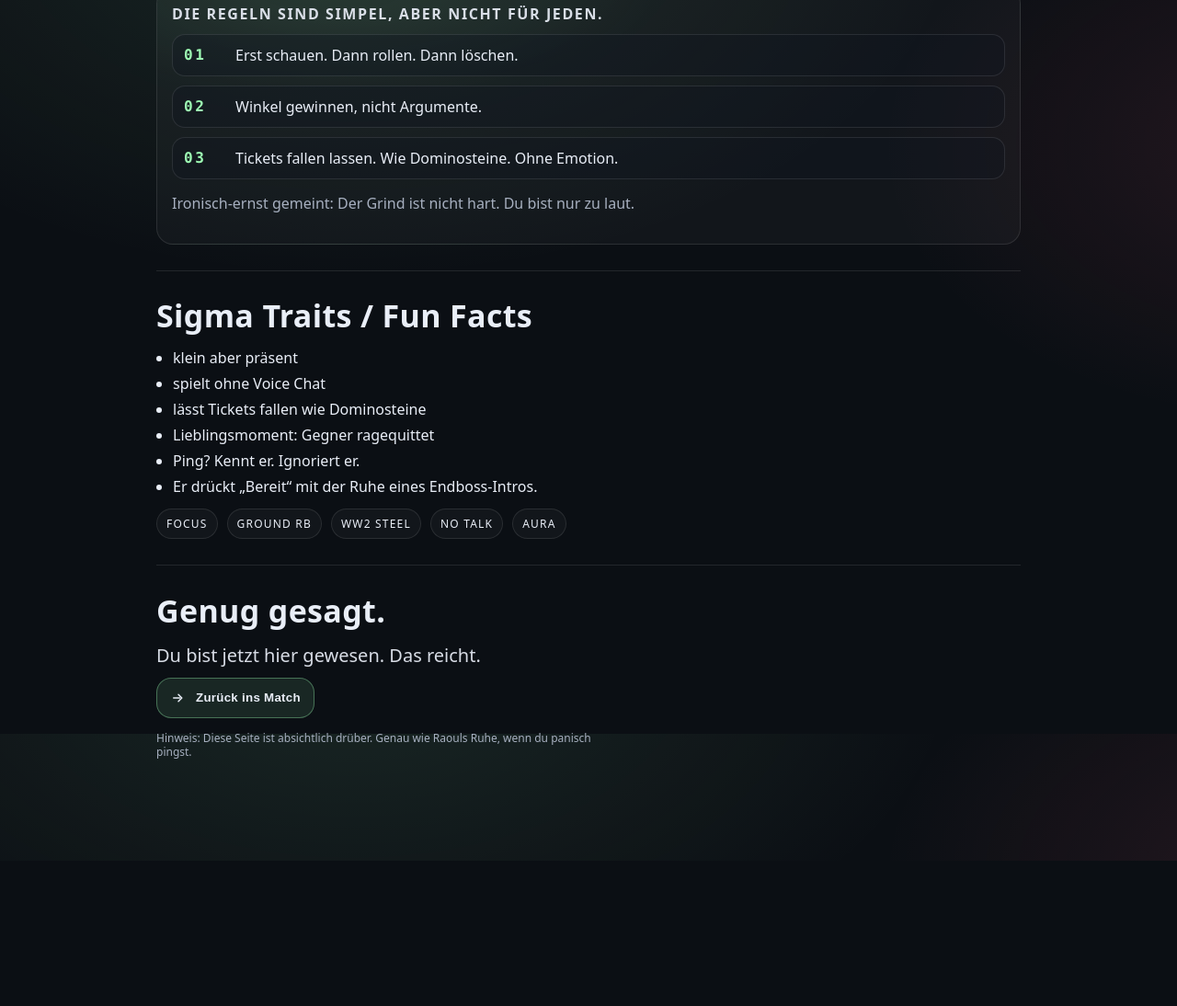
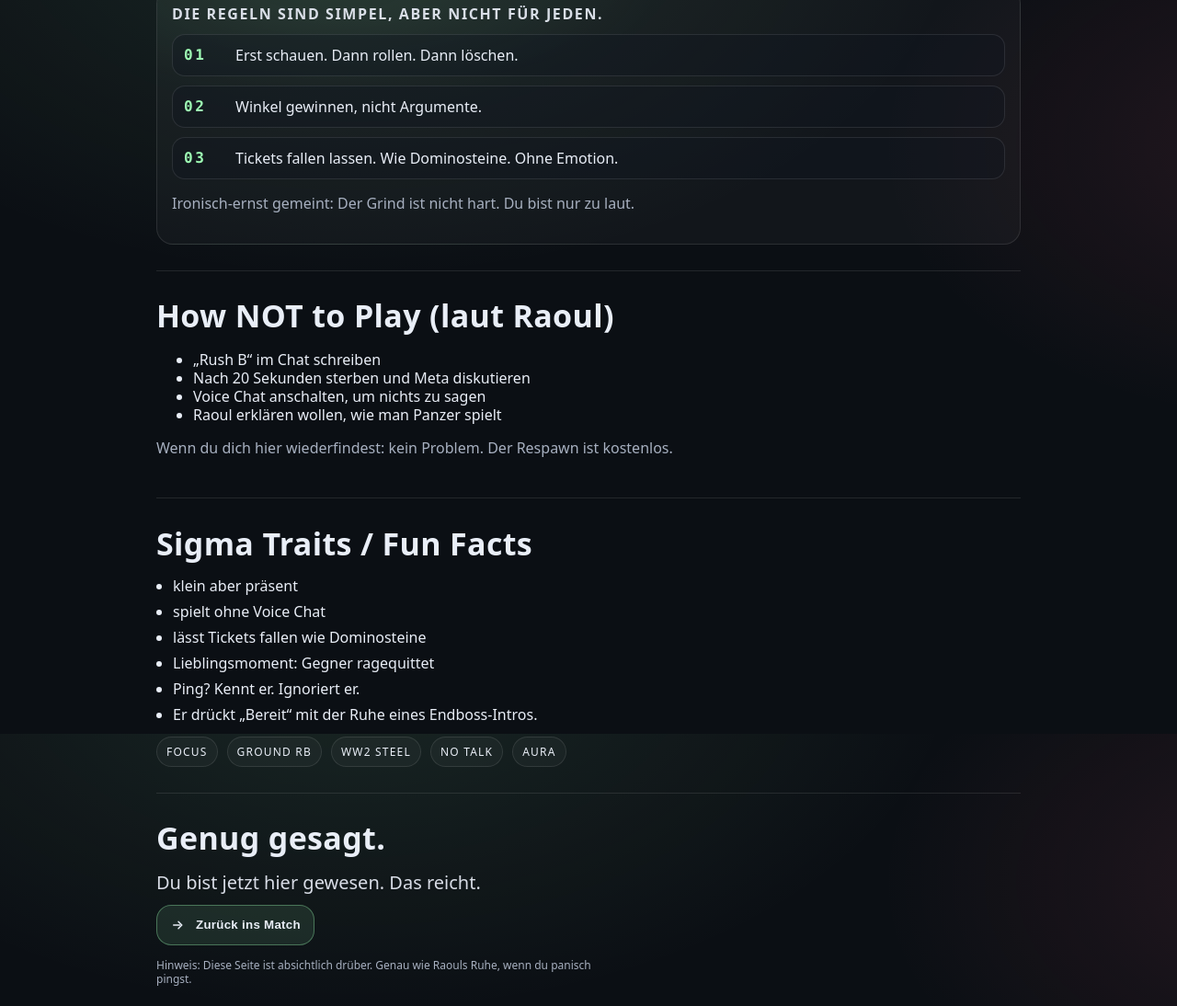
Before and after one commit to DiniMuetter67/raoul-berner-sigma, a plain HTML site: page index.html in a window 1280 px wide. Shown: the part 1602-2696 px from the top of the page at 92% size. Before the commit the page ends 2538 px from the top, so only its background shows below. Drawn offline with Linux system fonts and the light colour scheme.

Commit message:
Update index.html

```diff
--- a/index.html
+++ b/index.html
@@ -146,6 +146,22 @@
         </div>
       </section>
 
+      <section class="section reveal">
+  <h2 class="h2">How NOT to Play (laut Raoul)</h2>
+
+  <ul class="anti-guide">
+    <li>„Rush B“ im Chat schreiben</li>
+    <li>Nach 20 Sekunden sterben und Meta diskutieren</li>
+    <li>Voice Chat anschalten, um nichts zu sagen</li>
+    <li>Raoul erklären wollen, wie man Panzer spielt</li>
+  </ul>
+
+  <p class="muted">
+    Wenn du dich hier wiederfindest: kein Problem.
+    Der Respawn ist kostenlos.
+  </p>
+</section>
+
       <!-- 4) TRAITS -->
       <section class="section reveal" id="traits">
         <h2 class="h2">Sigma Traits / Fun Facts</h2>
```
